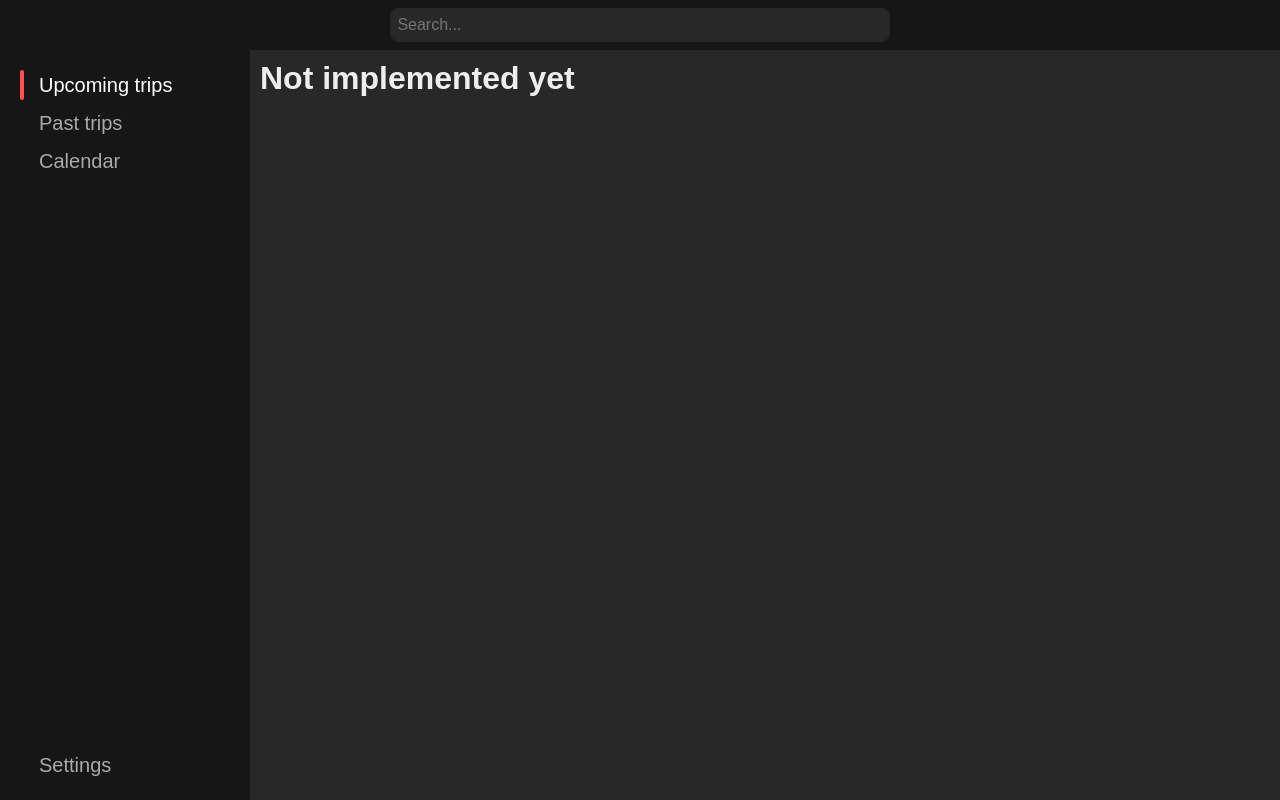
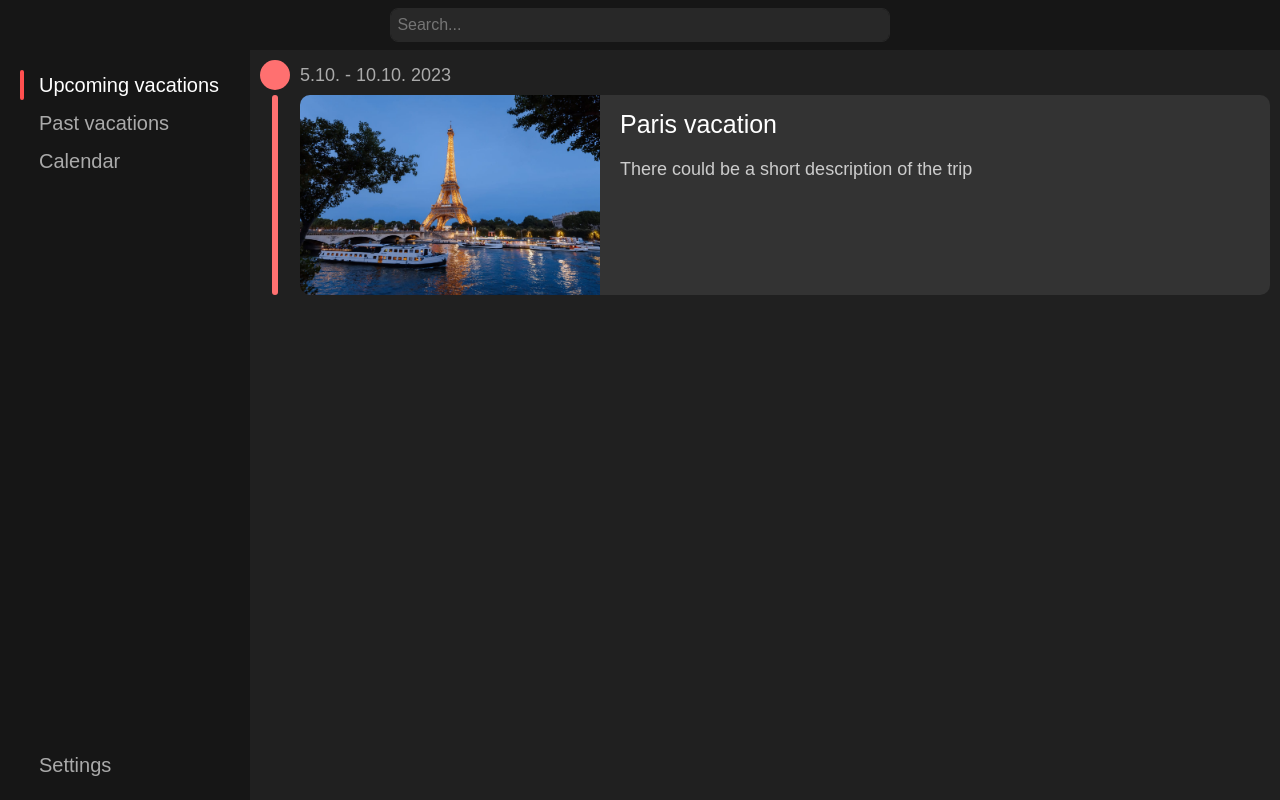
Before and after one commit to Martan03/itu-project, a React (Create React App) app in the folder frontend/: page / in a window 1280 px wide. Built offline with nearby package versions, Linux system fonts and the light colour scheme; no server answers.

Commit message:
Add vacation card design

```diff
--- a/frontend/src/css/App.css
+++ b/frontend/src/css/App.css
@@ -5,9 +5,14 @@
 }
 
 html {
-    background-color: var(--dark-200);
+    background-color: var(--dark-150);
     color: var(--fg);
     font-family: Arial, Helvetica, sans-serif;
+}
+
+p {
+    color: var(--fg-dark);
+    font-size: 18px;
 }
 
 .App {
@@ -20,3 +25,72 @@ html {
     padding: 10px;
     padding-top: 60px;
 }
+
+.vacation {
+    display: flex;
+    gap: 10px;
+}
+
+.marker {
+    display: flex;
+    flex-direction: column;
+    align-items: center;
+    gap: 5px;
+}
+
+.marker-circle {
+    width: 30px;
+    height: 30px;
+    min-height: 30px;
+    background-color: var(--prim-light);
+    border-radius: 50%;
+}
+
+.marker-line {
+    width: 6px;
+    background-color: var(--prim-light);
+    border-radius: 3px;
+    height: 100%;
+}
+
+.data {
+    width: 100%;
+    display: flex;
+    flex-direction: column;
+    gap: 5px;
+}
+
+.date {
+    color: var(--fg-darker);
+    line-height: 30px;
+}
+
+.card {
+    width: 100%;
+    max-width: 1300px;
+    height: 200px;
+    background-color: var(--dark-250);
+    border-radius: 10px;
+    display: flex;
+    overflow: hidden;
+}
+
+.card img {
+    height: 100%;
+    width: 300px;
+    object-fit: cover;
+}
+
+.card-content {
+    padding: 15px 20px;
+}
+
+.card-content h2 {
+    color: var(--fg-light);
+    font-weight: normal;
+    font-size: 25px;
+}
+
+.card-content p {
+    margin-top: 20px;
+}
--- a/frontend/src/css/DarkTheme.css
+++ b/frontend/src/css/DarkTheme.css
@@ -9,6 +9,7 @@
     --dark-600:         #8b8b8b;
 
     --prim: #ff5050;
+    --prim-light: #ff7070;
 
     --fg: #eee;
     --fg-light: #fff;
--- a/frontend/src/navbar/Menu.js
+++ b/frontend/src/navbar/Menu.js
@@ -22,11 +22,11 @@ function Menu() {
         <div className='menu'>
             <div>
                 <MenuButton
-                    title="Upcoming trips"
+                    title="Upcoming vacations"
                     url="/"
                 />
                 <MenuButton
-                    title="Past trips"
+                    title="Past vacations"
                     url="/past"
                 />
                 <MenuButton
--- a/frontend/src/pages/UpcomingTrips.js
+++ b/frontend/src/pages/UpcomingTrips.js
@@ -28,7 +28,22 @@ function UpcomingTrips() {
 
     return (
         <Layout>
-            <h1>Not implemented yet</h1>
+            <div className="vacation">
+                <div className="marker">
+                    <div className="marker-circle"></div>
+                    <div className="marker-line"></div>
+                </div>
+                <div className="data">
+                    <p className="date">5.10. - 10.10. 2023</p>
+                    <div className="card">
+                        <img src="/pics/paris.jpg" />
+                        <div className="card-content">
+                            <h2>Paris vacation</h2>
+                            <p>There could be a short description of the trip</p>
+                        </div>
+                    </div>
+                </div>
+            </div>
         </Layout>
     );
 }
```
Also changed, not shown: frontend/public/pics/berlin.jpg (added), frontend/public/pics/paris.jpg (added).
